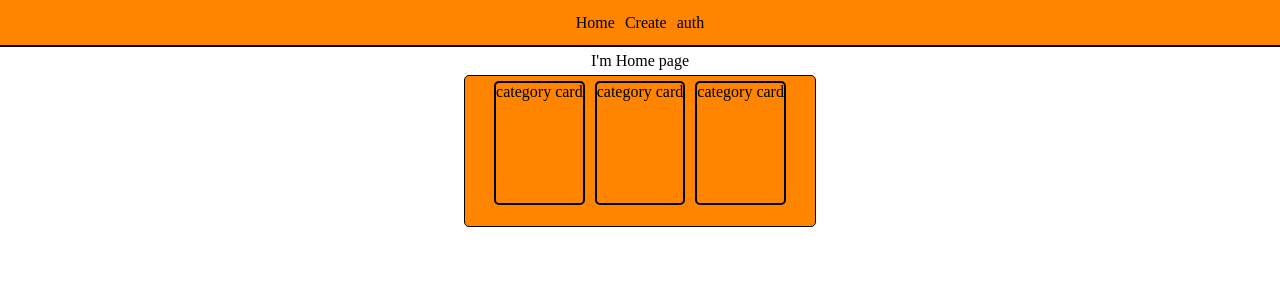
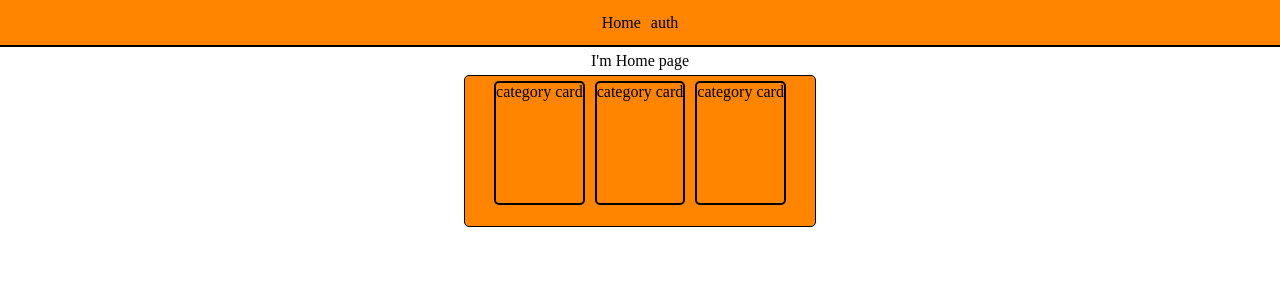
Before and after one commit to Talal146/Food-Crafter--Front-end, a React (Vite) app: page / in a window 1280 px wide. Shown: the top 300 px of the page. Built offline with nearby package versions, Linux system fonts and the light colour scheme.

Commit message:
condional renderring

```diff
--- a/src/App.jsx
+++ b/src/App.jsx
@@ -32,7 +32,7 @@ const App = () => {
   return (
     <div className="app">
       <header>
-        <Nav />
+        <Nav user={user} handleLogOut={handleLogOut} />
       </header>
       <main>
         <Routes>
@@ -41,7 +41,7 @@ const App = () => {
           <Route path="/recipesList" element={<RecipesList />} />
           <Route path="/auth" element={<Auth />} />
           <Route path="/auth/logIn" element={<LogIn setUser={setUser} />} />
-          <Route path="/auth/register" element={<SignUp setUser={setUser} />} />
+          <Route path="/auth/register" element={<SignUp />} />
         </Routes>
       </main>
     </div>
--- a/src/components/Nav.jsx
+++ b/src/components/Nav.jsx
@@ -1,15 +1,27 @@
 import '../App.css'
-import { Link } from "react-router-dom"
+import { Link } from 'react-router-dom'
 
-const Nav = () => {
-
-  return (
-    <div className="nav">
+const Nav = ({ user, handleLogOut }) => {
+  let userOptions
+  if (user) {
+    userOptions = (
+      <nav className="nav">
+        <Link to="/create">Create</Link>
+        <Link to="/">Home</Link>
+        <h4 className="greeting">Welcome {user.email}!</h4>
+        <Link onClick={handleLogOut} to="/">
+          Sign Out
+        </Link>
+      </nav>
+    )
+  }
+  const pubOp = (
+    <nav className="nav">
       <Link to="/">Home</Link>
-      <Link to="/create">Create</Link>
       <Link to="/auth">auth</Link>
-    </div>
+    </nav>
   )
+  return <header>{user ? userOptions : pubOp}</header>
 }
 
 export default Nav
```
